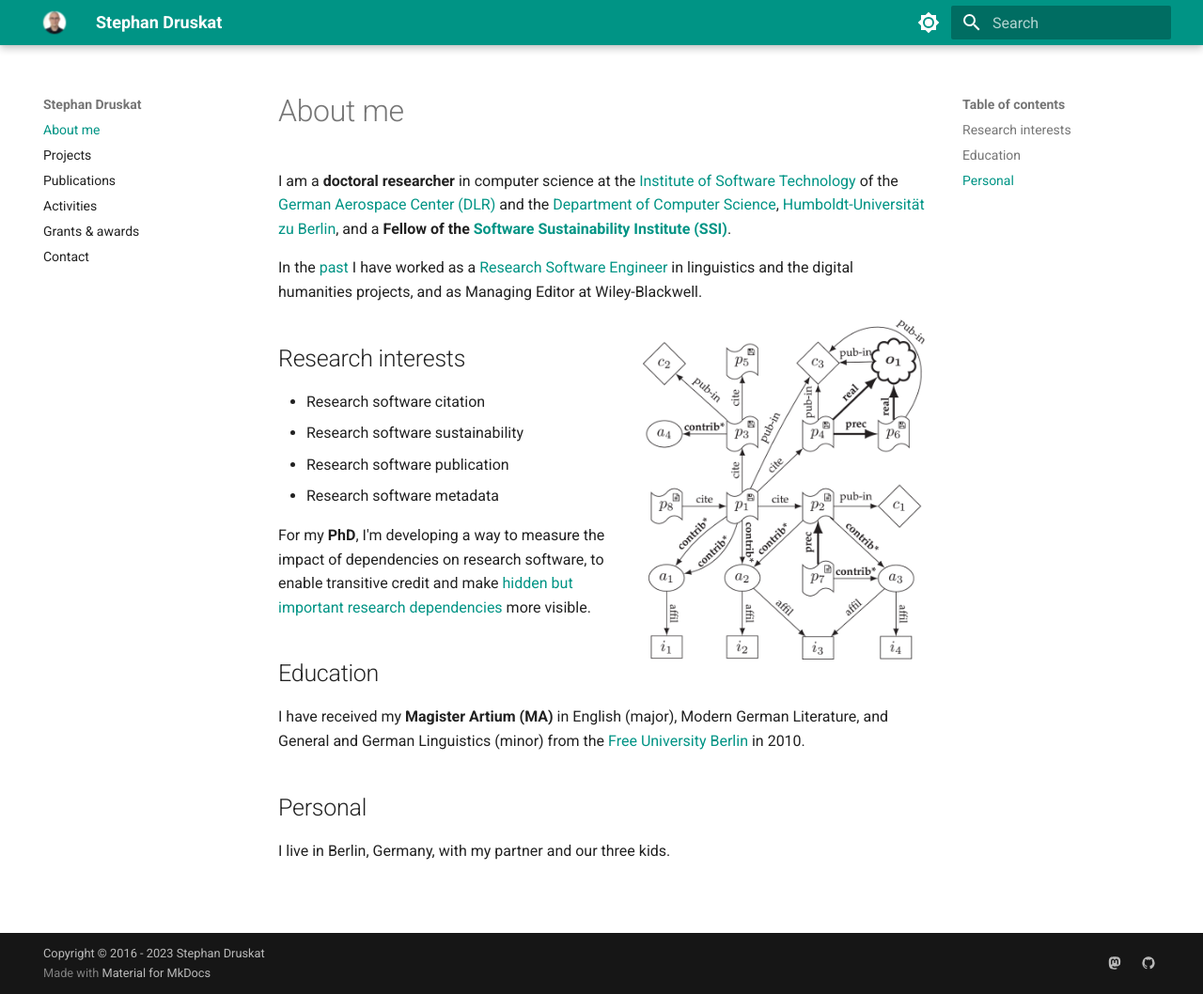
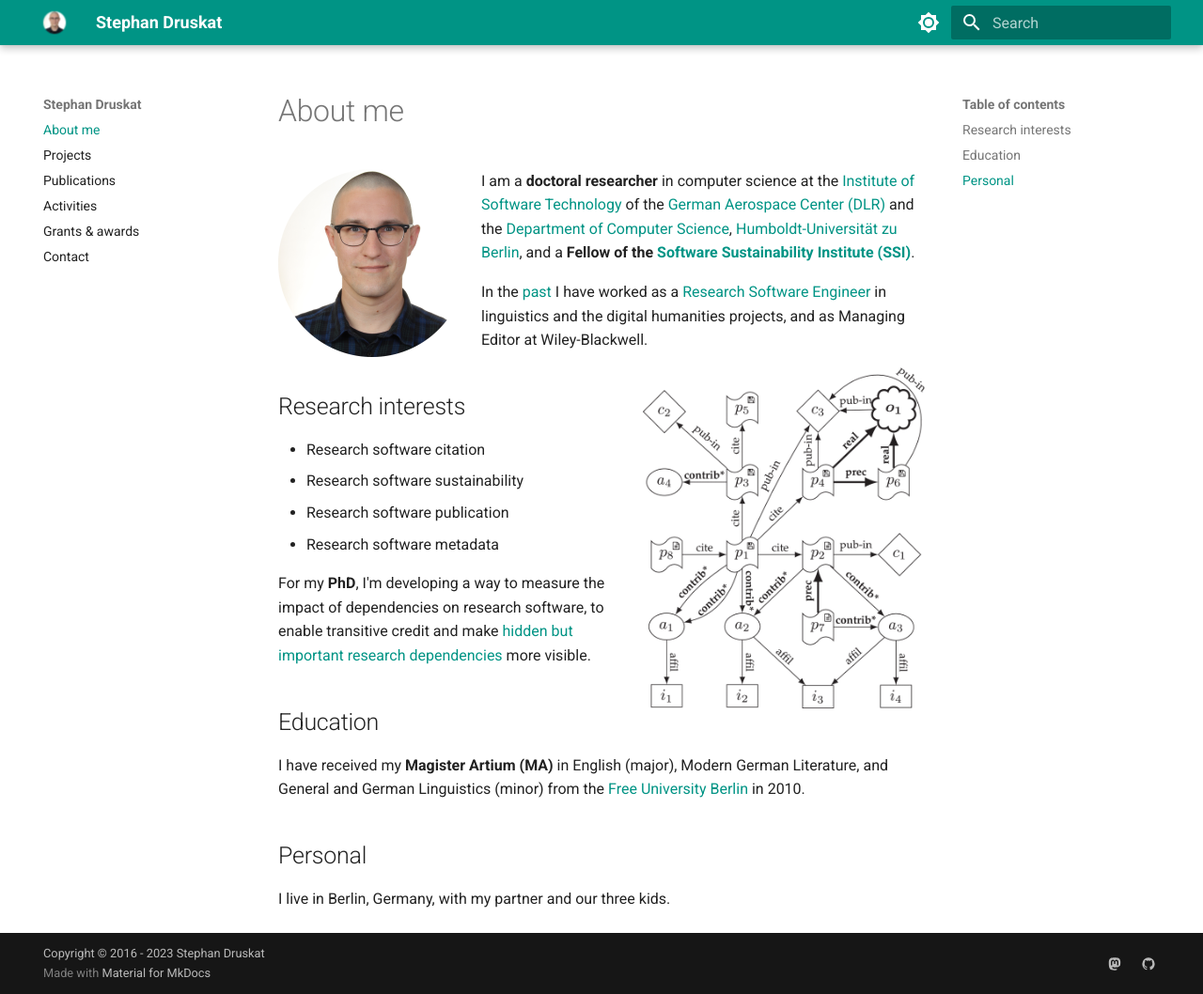
Before and after one commit to sdruskat/sdruskat.github.io, an MkDocs documentation site: the page built from docs/index.md, in a window 1280 px wide and 1058 px high. Shown: the whole window at 94% size. Built offline with MkDocs 1.6.1 and Material for MkDocs 9.7.7, drawn with Linux system fonts in a browser that asks for light colours.

Commit message:
Add portrait to about page

```diff
--- a/docs/index.md
+++ b/docs/index.md
@@ -1,4 +1,6 @@
 # About me
+
+![Portrait photo of Stephan Druskat.](assets/images/portrait-round.png){ width="200"; align="left"; }
 
 I am a **doctoral researcher** in computer science at the [Institute of Software Technology](https://www.dlr.de/sc/en/) of the [German Aerospace Center (DLR)](https://www.dlr.de/EN/Home/home_node.html) and the [Department of Computer Science](https://www.informatik.hu-berlin.de/en/), [Humboldt-Universität zu Berlin](https://www.hu-berlin.de/en), and a **Fellow of the [Software Sustainability Institute (SSI)](https://software.ac.uk/)**.
 
```
